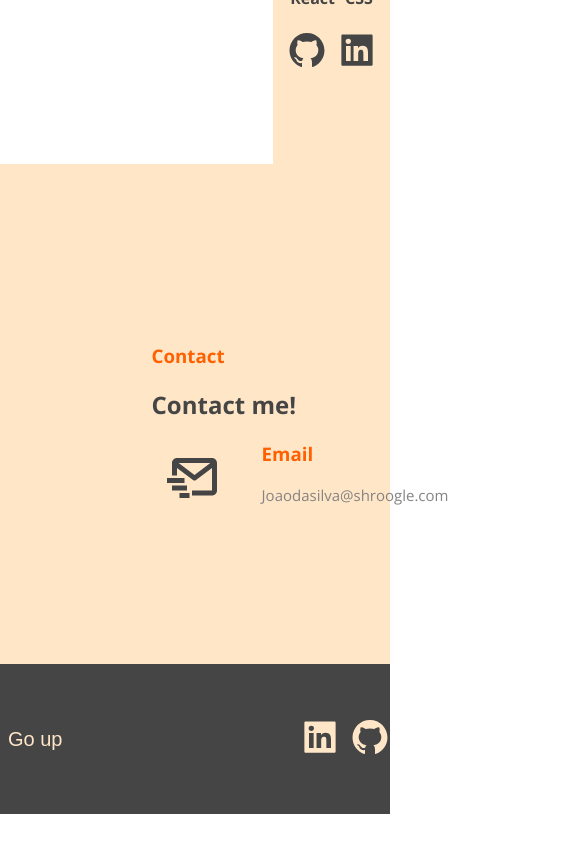
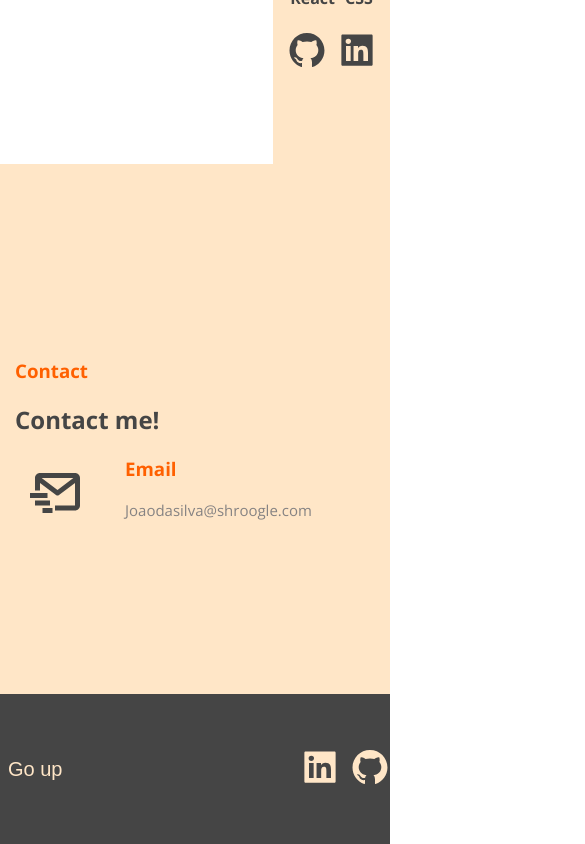
Before and after one commit to Joable/portfolio-vite, a React (Vite) app: page / in a window 390 px wide. Shown: the part 2486-3330 px from the top of the page, 585 px wide, since content can reach past the window. Before the commit the page ends 3300 px from the top, so only its background shows below. Built offline with nearby package versions, Linux system fonts and the light colour scheme.

Commit message:
now 'Contact' adapts below 768px

```diff
--- a/src/Components/Contact/Contact.module.css
+++ b/src/Components/Contact/Contact.module.css
@@ -34,3 +34,10 @@
     max-width: 100%;
     max-height: 100%;
 }
+
+@media (max-width: 768px) {
+    .contact{
+        justify-content: flex-start;
+        padding: 15px;
+    }
+}
```
